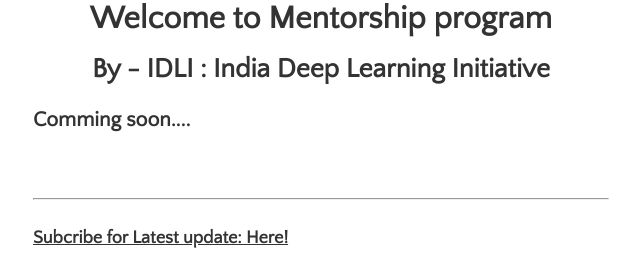
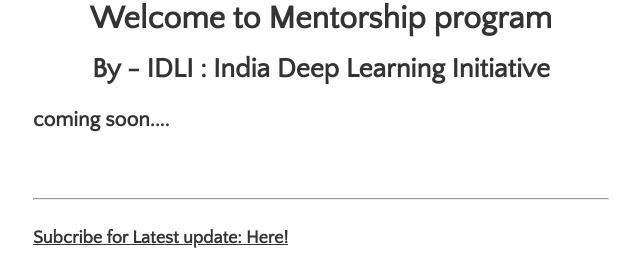
Before and after one commit to IndiaDeepLearningInitiative-IDLI/IndiaDeepLearningInitiative-IDLI.github.io, a Jekyll site: the page built from mentorship.html, in a window 1280 px wide. Shown: the part 301-568 px from the top of the page, without its empty margins (319-959 px from the left). Built offline with Jekyll 4.4.1, drawn with Linux system fonts in a browser that asks for light colours; nearby versions of some CDN libraries; comment, search, counter and statistics services are not loaded; grey boxes are pictures that could not be loaded.

Commit message:
Update mentorship.html

```diff
--- a/mentorship.html
+++ b/mentorship.html
@@ -20,4 +20,4 @@ title: Mentorship
     <span class="post-date" style="margin-top:3px"><i class="fa fa-calendar" aria-hidden="true"></i> {{ mentorship.date | date_to_string }} - <i class="fa fa-clock-o" aria-hidden="true"></i> {% include read-time.html %}</span>
   </p>
 {% endfor %}
-<h3>Comming soon....</h3>
+<h3>coming soon....</h3>
```
